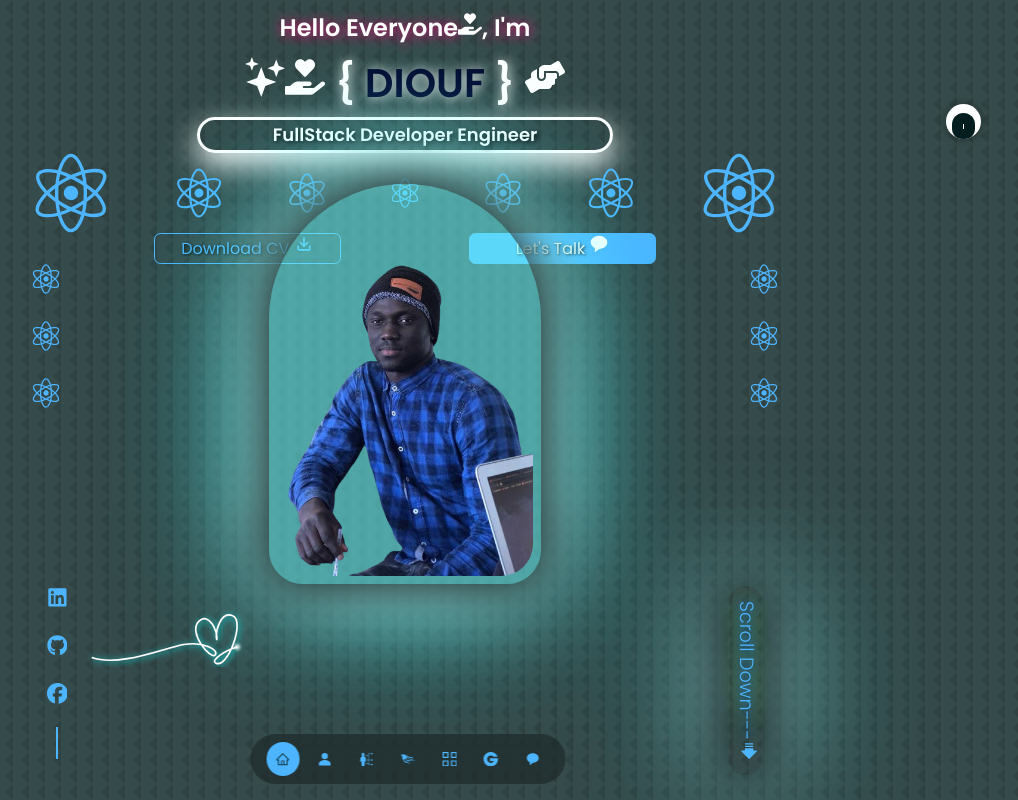
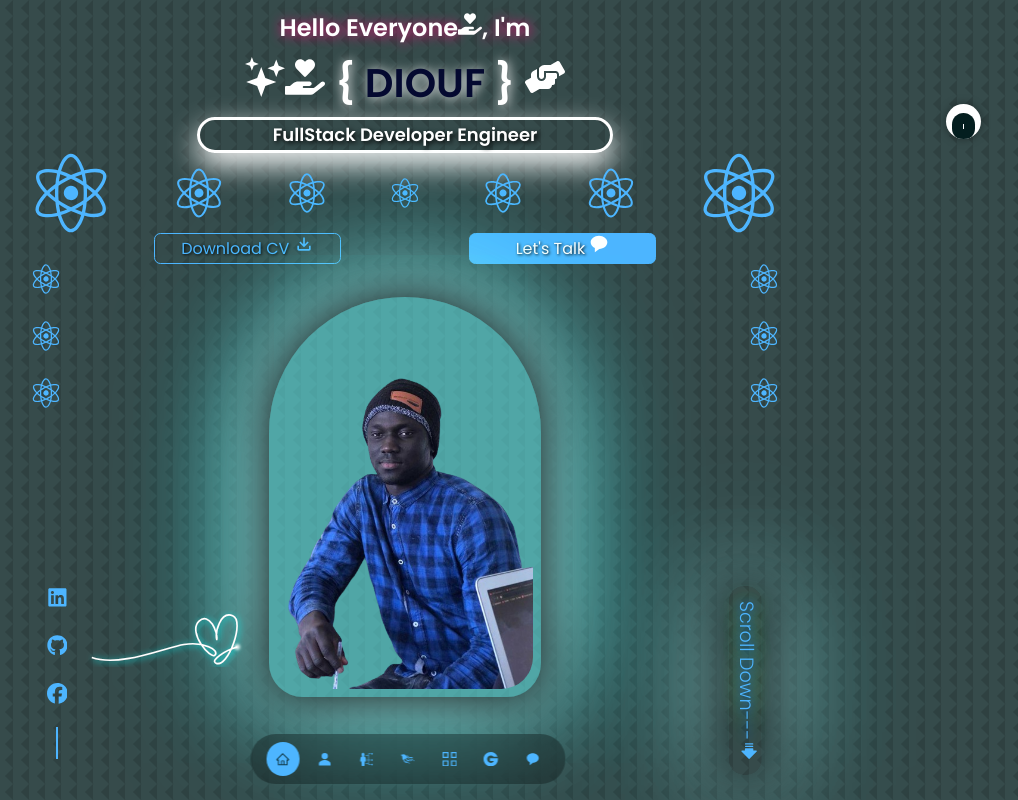
Before and after one commit to Mouhamed1003/keenprogrammer.com, a React (Create React App) app: page / in a window 1280 px wide. Shown: the top 800 px of the page, without its empty margins (235-1253 px from the left). Built offline with nearby package versions, Linux system fonts and the light colour scheme.

Commit message:
Update header.css

```diff
--- a/src/components/header/header.css
+++ b/src/components/header/header.css
@@ -70,7 +70,7 @@ header {
     height: 25rem;
     position: absolute;
     /* Centrage vertical et horizontal */
-    top: 50%;
+    top: 65%;
     left: 50%;
     transform: translate(-50%, -50%);
     /* Les autres styles restent inchangés */
```
